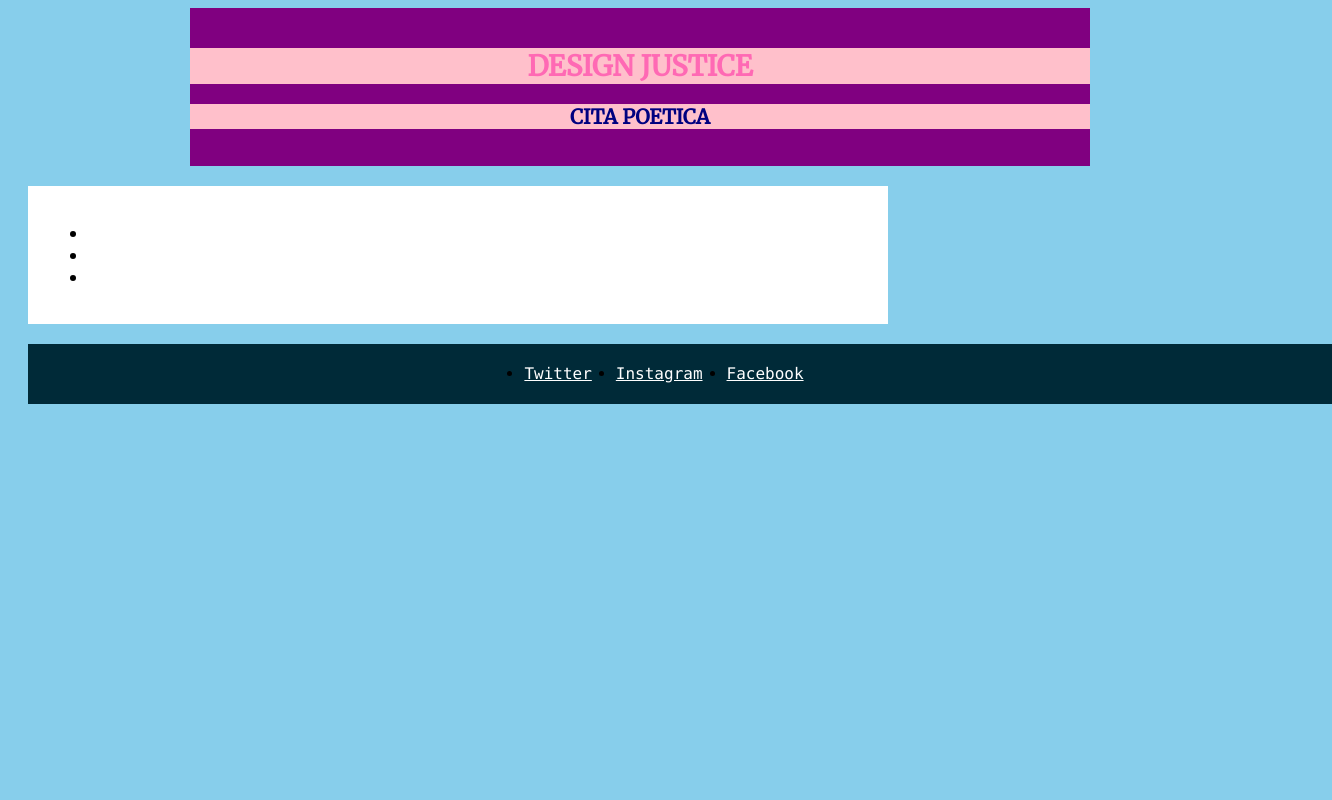
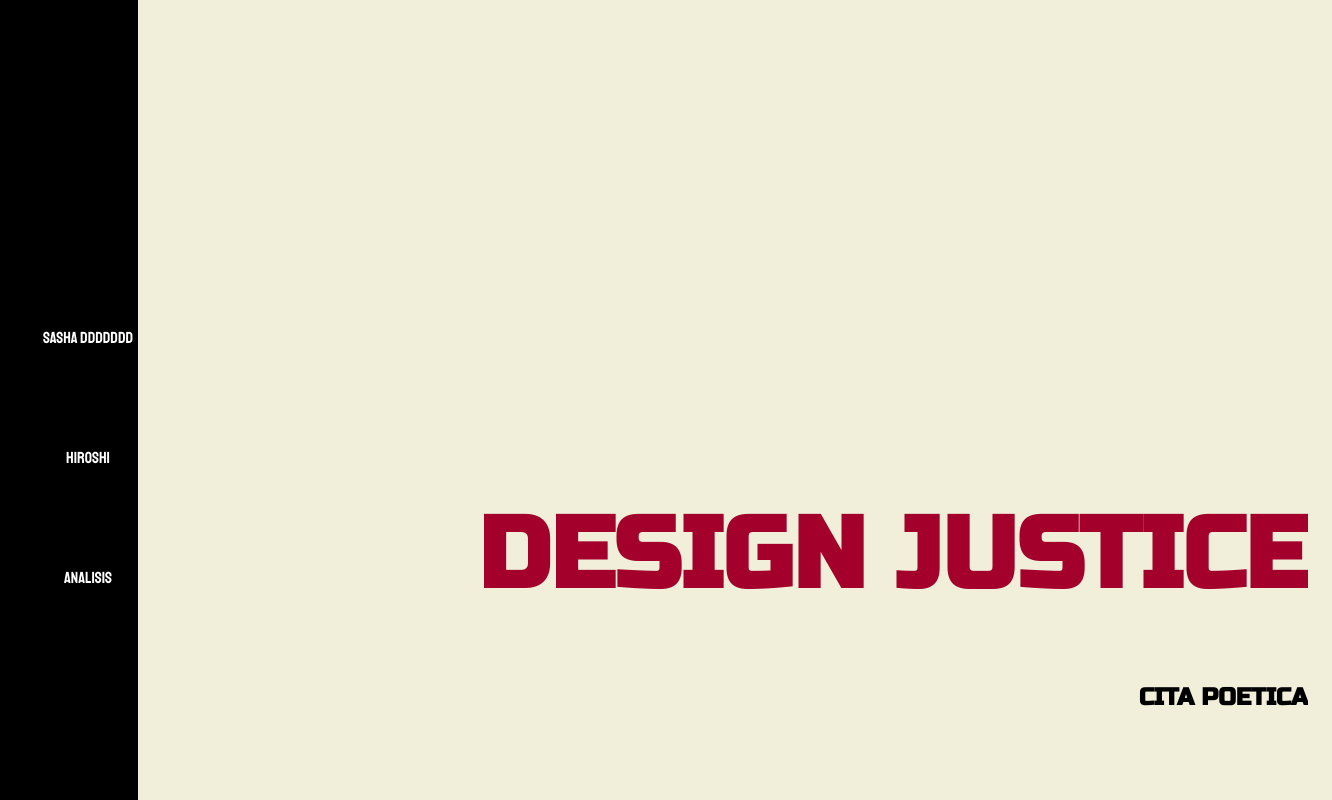
Before and after one commit to Rociomq/m02-g03, a plain HTML site: page index.html in a window 1280 px wide. Shown: the top 800 px of the page, 1332 px wide, since content can reach past the window. Drawn offline with nearby package versions, Linux system fonts and the light colour scheme; a web font is replaced by a local one.

Commit message:
css portada

```diff
--- a/style.css
+++ b/style.css
@@ -1,89 +1,112 @@
+
+  @import url('https://fonts.googleapis.com/css2?family=Inter:wght@100;200;300;400;500;600;700;800;900&family=Lora:ital,wght@0,400;0,500;0,600;0,700;1,400;1,500;1,600;1,700&family=Passion+One:wght@400;700;900&family=Russo+One&family=Shrikhand&family=Staatliches&display=swap');
 
 body{ /* body selecciona el cuerpo general y lo pinta */
-	background-color: skyblue; /* https://www.w3schools.com/colors/colors_names.asp */
-	font-family: 'Open Sans', sans-serif;
+	background-color: #F1EED9; /* https://www.w3schools.com/colors/colors_names.asp */
+
 			}
 
-#introduccion{/* selecciona el div y lo pinta */
+
+
+#introduccion{
 	width: 900px;
 	padding: 20px 0px;
-	margin: 0px;
-	background: purple;
-	margin: 0 auto; /* centrar elementos dentro de este div */
-	float: center;  /* otras opciones son left, right */
+	margin: 400px;
+	font-family: 'Russo One', sans-serif;
+	position: absolute;
+	text-align: right;
+
+
+}
+::-webkit-scrollbar {
+  width: 20px;
 }
 
-#contenedor{/* selecciona el div y lo pinta */
-	width: 900px;
-	padding: 20px 0px;
-	margin: 0px;
-	background: gray;
-	margin: 0 auto; /* centrar elementos dentro de este div */
-	float: center;  /* otras opciones son left, right */
+/* Track */
+::-webkit-scrollbar-track {
+
+
 }
 
-div{/* selecciona el div y lo pinta */
-	width: 820px;
-	padding: 20px;
-	margin: 20px 20px;
-	background: white;
-}
-#desarrollo{/* selecciona el id y lo pinta */
-	background-color: orange;
-	}
+/* Handle */
+::-webkit-scrollbar-thumb {
+  background: black;
 
-h1{/* selecciona el header o titulo 1 y lo pinta */
-	background-color: pink;
-	width: 100%;
-	padding: 0px;
-	margin: 20px 0px;
-	border: 0px solid blue;
-	font-size: 28px;
-	color: hotpink;
-	text-align: center;
-	font-family: 'Merriweather', serif;
-	}
-
-h2 {/* selecciona el header o titulo 3 y lo pinta */
-	background: pink;
-	font-size: 20px;
-	color: navy;
-	font-family: 'Merriweather', serif;
-	text-align: center;
-	}
-
-h3 {
-	font-family: 'Merriweather', serif;
 }
 
-p {/* selecciona el parrafo y lo pinta */
-	background-color: white;
-	width: 100%;
-	padding: 10px;
-	font-size: 18px;
-	}
+/* Handle on hover */
+::-webkit-scrollbar-thumb:hover {
+  background: #b30000;
+}
+/* Referencia scroll bar es https://www.w3schools.com/howto/tryit.asp?filename=tryhow_css_custom_scrollbar2*/
+#menu{
+transform: translate(-20px,-30px);
+width:150px ;
+background-color:black;
+font-family: ;
+list-style: none;
+margin-top: 0px;
+padding-top: 300px;
+padding-block: 300px;
+text-align: center;
+position: absolute;
+font-family: 'Staatliches', cursive;
 
-img{/* selecciona las imagenes y las formatea */
-	border: 0px solid gray;
-	width: 100%;
-	}
+}
 
+ul {
+  list-style-type: none;
+  margin: 0;
+  padding: 0;
+  width: 200px;
+  text-decoration-style: none;
+
+}
+
+li a {
+  display: block;
+  color: white;
+  padding: 8px 16px;
+  text-decoration: none;
+  padding: 50px;
+}
+
+/* Change the link color on hover */
+li a:hover {
+  background-color: #70D3A9;
+  color: white;
+  width: 150px;
+
+}
+
+h1{
+	color:#A3002C;
+	font-size: 100px;
+
+}
 
 .info-footer {
-  display: flex;
+	text-align: center;
   width: 100%;
-  background-color: #002a38;
+  height: 300px;
   line-height: 1.3;
-  font-family: Menlo, monospace;
+  font-family: 'Staatliches', cursive;
+  background: black;
+  position: absolute;
+  margin-top: 900px;
+  margin-bottom: 0px;
+  transform: translate(-10px);
 }
 
 .lista-footer {
+	height: 100%;
   display: inline-grid;
   grid-template-columns: auto auto auto auto auto auto;
   grid-auto-flow: row;
   grid-gap: 24px;
   justify-items: center;
   margin: auto;
+
 }
 
 a{
```
